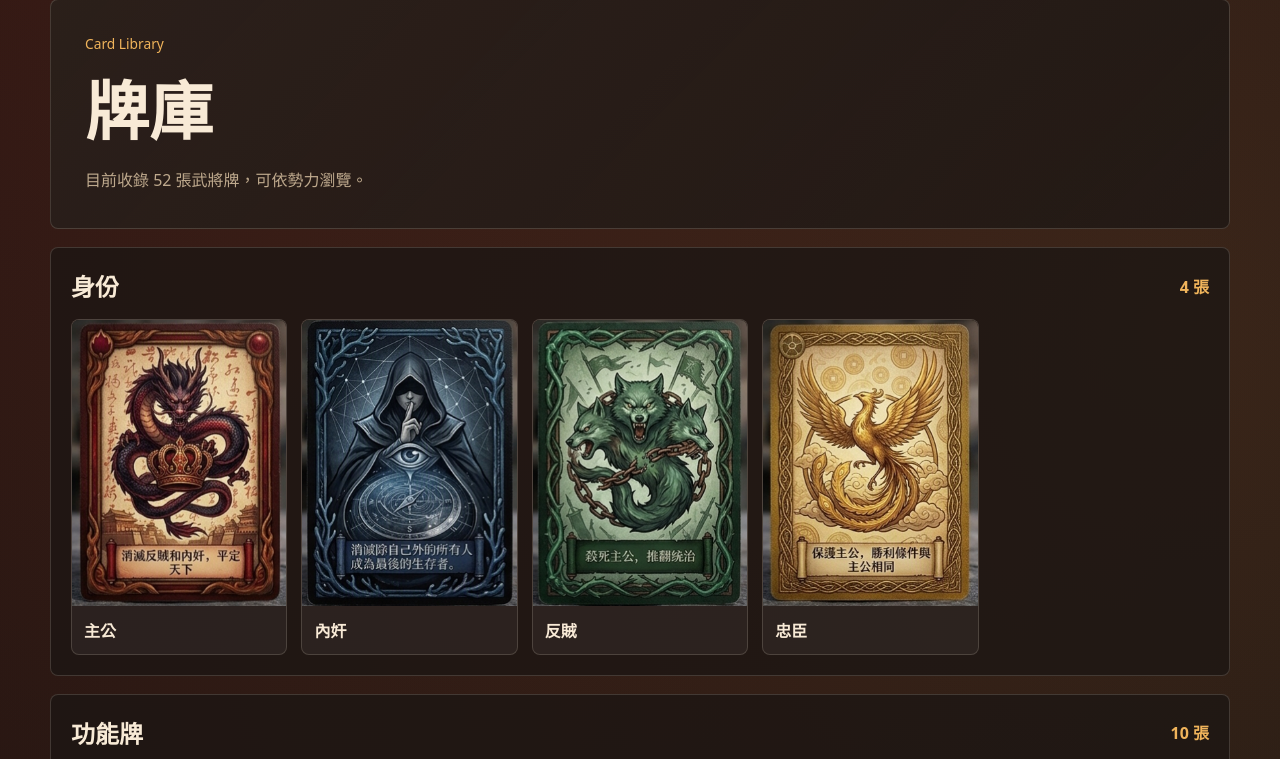
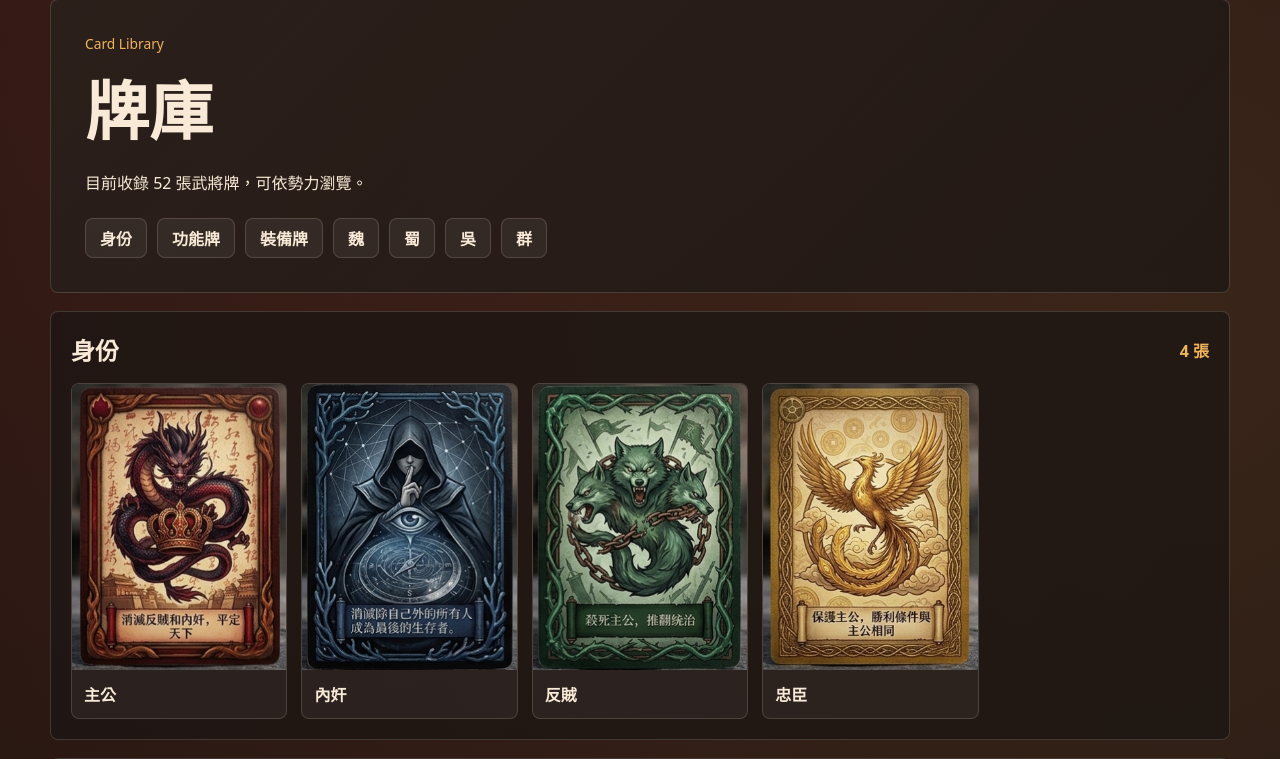
Before and after one commit to Princeballball/War_of_the_Three_Kingdoms, a Django app: page /cards/ in a window 1280 px wide. Shown: the part 121-880 px from the top of the page. Run offline with Django 5.2, Linux system fonts and the light colour scheme; data comes from the database, SQL or seed files in the repository.

Commit message:
更新圖庫排版

```diff
--- a/War_of_the_Three_Kingdoms/static/css/styles.css
+++ b/War_of_the_Three_Kingdoms/static/css/styles.css
@@ -24,6 +24,10 @@ body {
         radial-gradient(circle at 92% 8%, rgba(240, 180, 91, 0.12), transparent 30%),
         var(--bg);
     color: var(--text);
+}
+
+html {
+    scroll-behavior: smooth;
 }
 
 button,
@@ -537,6 +541,33 @@ h2 {
     line-height: 1.75;
 }
 
+.card-jump-nav {
+    margin-top: 24px;
+    display: flex;
+    flex-wrap: wrap;
+    gap: 10px;
+}
+
+.card-jump-nav a {
+    min-height: 40px;
+    display: inline-flex;
+    align-items: center;
+    justify-content: center;
+    padding: 0 14px;
+    border: 1px solid var(--line);
+    border-radius: 8px;
+    background: rgba(255, 255, 255, 0.06);
+    color: var(--text);
+    font-weight: 800;
+    text-decoration: none;
+}
+
+.card-jump-nav a:hover,
+.card-jump-nav a:focus-visible {
+    border-color: rgba(240, 180, 91, 0.62);
+    color: var(--accent-strong);
+}
+
 .card-library {
     margin-top: 18px;
     display: grid;
@@ -544,6 +575,7 @@ h2 {
 }
 
 .card-faction-group {
+    scroll-margin-top: 96px;
     padding: 20px;
     border: 1px solid var(--line);
     border-radius: 8px;
@@ -843,6 +875,16 @@ h2 {
     .tactic-list {
         grid-template-columns: repeat(2, minmax(0, 1fr));
     }
+
+    .card-jump-nav {
+        flex-wrap: nowrap;
+        overflow-x: auto;
+        padding-bottom: 4px;
+    }
+
+    .card-jump-nav a {
+        flex: 0 0 auto;
+    }
 }
 
 @media (max-width: 620px) {
--- a/War_of_the_Three_Kingdoms/templates/card/library.html
+++ b/War_of_the_Three_Kingdoms/templates/card/library.html
@@ -55,12 +55,17 @@
             <p class="eyebrow">Card Library</p>
             <h1>牌庫</h1>
             <p>目前收錄 {{ cards|length }} 張武將牌，可依勢力瀏覽。</p>
+            {% regroup cards by faction_label as faction_groups %}
+            <nav class="card-jump-nav" aria-label="牌庫分類快速導覽">
+                {% for faction in faction_groups %}
+                    <a href="#card-group-{{ faction.list.0.faction }}">{{ faction.grouper }}</a>
+                {% endfor %}
+            </nav>
         </section>
 
-        {% regroup cards by faction_label as faction_groups %}
         <section class="card-library">
             {% for faction in faction_groups %}
-                <div class="card-faction-group">
+                <div class="card-faction-group" id="card-group-{{ faction.list.0.faction }}">
                     <div class="section-head">
                         <h2>{{ faction.grouper }}</h2>
                         <span>{{ faction.list|length }} 張</span>
```
